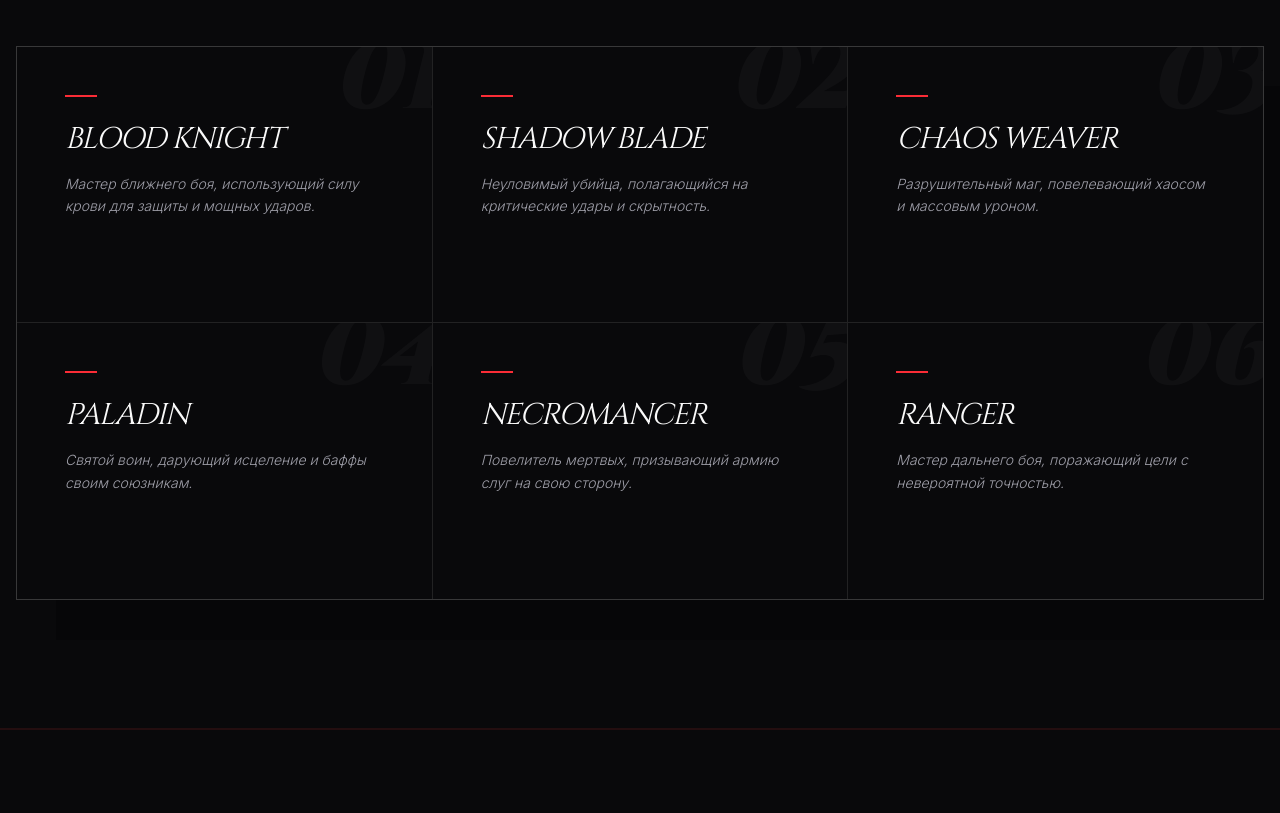
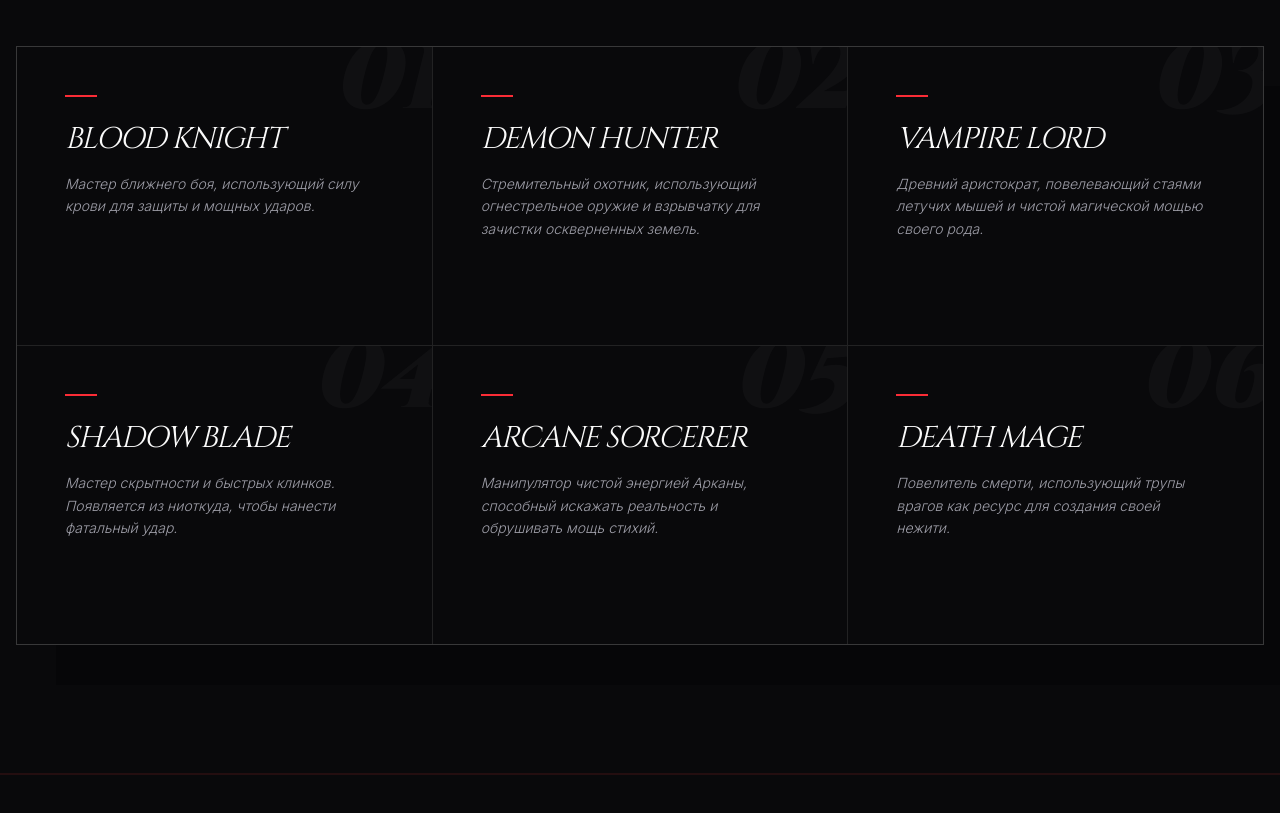
Before and after one commit to Evools/v-rising-mod, a Next.js app: page / in a window 1280 px wide. Shown: the part 1180-1993 px from the top of the page. Built offline with nearby package versions, Linux system fonts and the light colour scheme.

Commit message:
feat: обновить классы персонажей с новыми описаниями и названиями

```diff
--- a/app/page.tsx
+++ b/app/page.tsx
@@ -14,28 +14,28 @@ const classes = [
     id: "01",
   },
   {
-    name: "Shadow Blade",
-    desc: "Неуловимый убийца, полагающийся на критические удары и скрытность.",
+    name: "Demon Hunter",
+    desc: "Стремительный охотник, использующий огнестрельное оружие и взрывчатку для зачистки оскверненных земель.",
     id: "02",
   },
   {
-    name: "Chaos Weaver",
-    desc: "Разрушительный маг, повелевающий хаосом и массовым уроном.",
+    name: "Vampire Lord",
+    desc: "Древний аристократ, повелевающий стаями летучих мышей и чистой магической мощью своего рода.",
     id: "03",
   },
   {
-    name: "Paladin",
-    desc: "Святой воин, дарующий исцеление и баффы своим союзникам.",
+    name: "Shadow Blade",
+    desc: "Мастер скрытности и быстрых клинков. Появляется из ниоткуда, чтобы нанести фатальный удар.",
     id: "04",
   },
   {
-    name: "Necromancer",
-    desc: "Повелитель мертвых, призывающий армию слуг на свою сторону.",
+    name: "Arcane Sorcerer",
+    desc: "Манипулятор чистой энергией Арканы, способный искажать реальность и обрушивать мощь стихий.",
     id: "05",
   },
   {
-    name: "Ranger",
-    desc: "Мастер дальнего боя, поражающий цели с невероятной точностью.",
+    name: "Death Mage",
+    desc: "Повелитель смерти, использующий трупы врагов как ресурс для создания своей нежити.",
     id: "06",
   },
 ];
```
